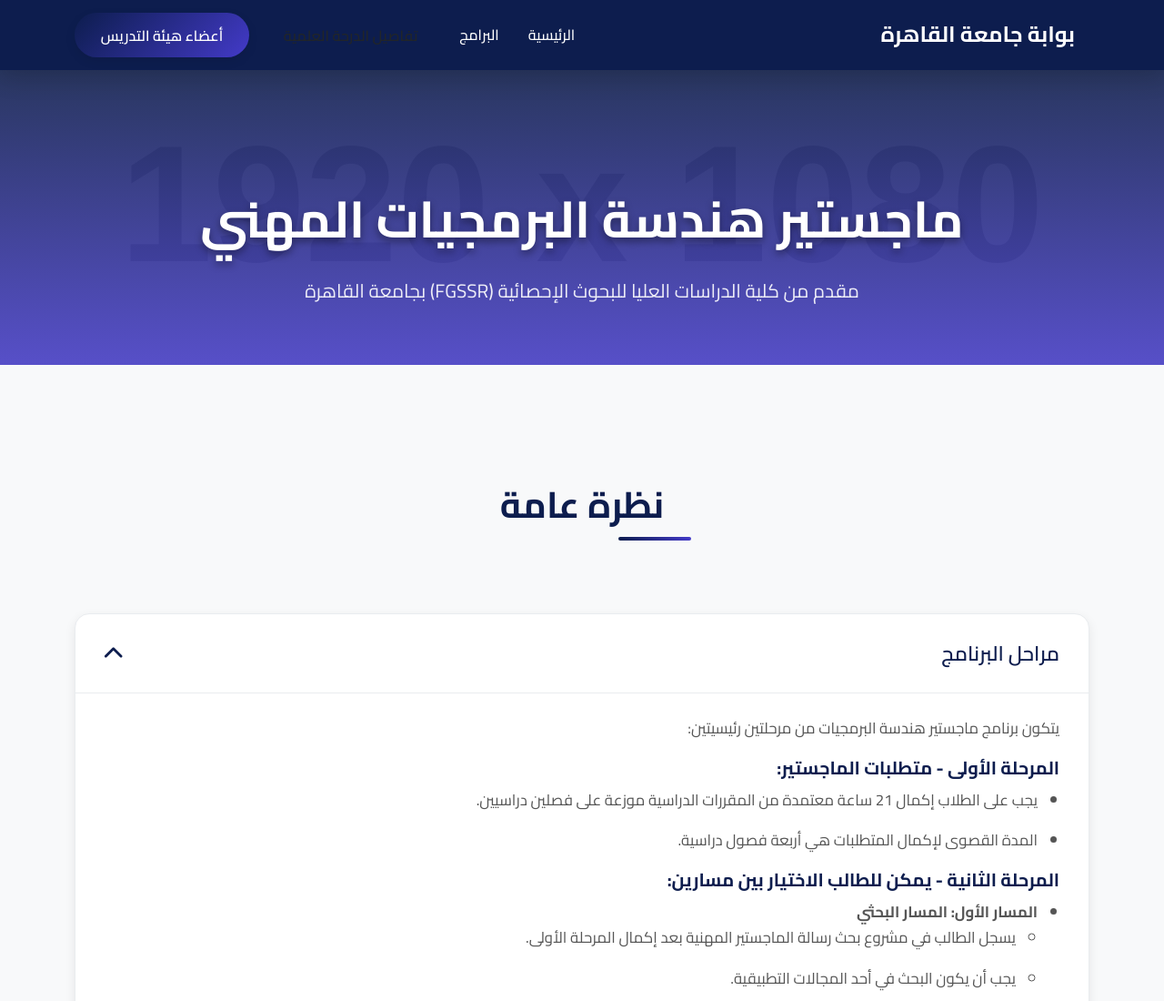
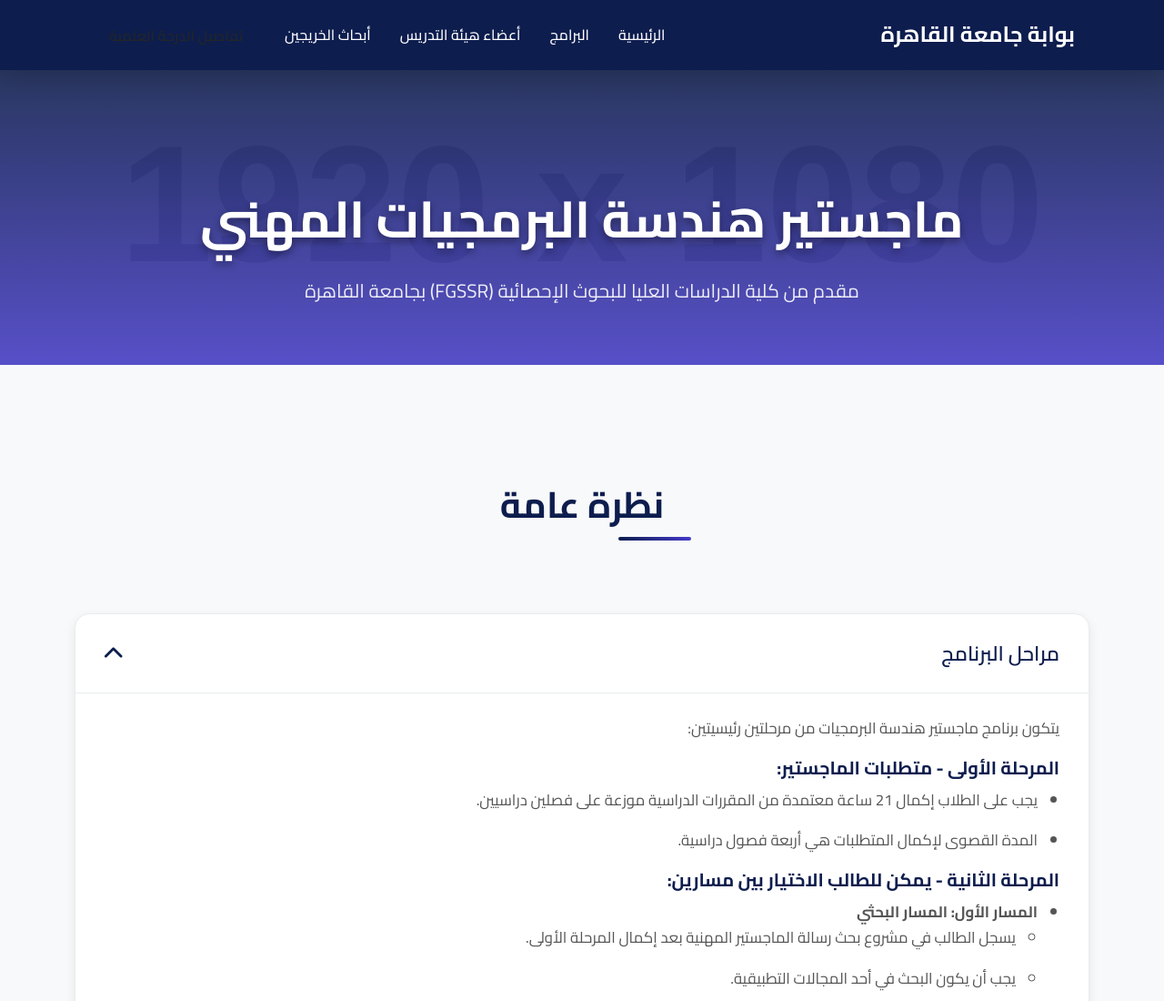
Before and after one commit to astral-fate/Cairo-University-Software-Engineering-Professional-Master-s-Degree, a plain HTML site: page master_swe.html in a window 1280 px wide. Shown: the top 1100 px of the page at 91% size. Drawn offline with nearby package versions, Linux system fonts and the light colour scheme; placeholder pictures from the web are drawn by us.

Commit message:
Update master_swe.html

```diff
--- a/master_swe.html
+++ b/master_swe.html
@@ -295,22 +295,23 @@
   </style>
 </head>
 <body class="lang-ar">
-  <!-- Navigation -->
+
+    <!-- Navigation -->
   <nav class="navbar navbar-expand-lg navbar-dark sticky-top">
     <div class="container">
-      <a class="navbar-brand" href="#main">بوابة جامعة القاهرة</a>
+      <a class="navbar-brand" href="index.html">بوابة جامعة القاهرة</a>
       <button class="navbar-toggler" type="button" data-bs-toggle="collapse" data-bs-target="#navbarNav" aria-controls="navbarNav" aria-expanded="false" aria-label="Toggle navigation">
         <span class="navbar-toggler-icon"></span>
       </button>
       <div class="collapse navbar-collapse" id="navbarNav">
         <ul class="navbar-nav me-auto mb-2 mb-lg-0">
-          <li class="nav-item"><a class="nav-link active" href="index.html">الرئيسية</a></li>
+          <li class="nav-item"><a class="nav-link" href="index.html">الرئيسية</a></li>
           <li class="nav-item"><a class="nav-link" href="programs.html">البرامج</a></li>
-
+          <li class="nav-item"><a class="nav-link" href="facutly.html">أعضاء هيئة التدريس</a></li>
+          <li class="nav-item"><a class="nav-link active" href="research.html">أبحاث الخريجين</a></li>
         </ul>
         <div class="d-flex align-items-center">
-          <button class="btn btn-login ms-2" onclick="window.location.href='master_swe.html'">تفاصيل الدرحة العلمية</button>
-          <button class="btn btn-primary" onclick="window.location.href='facutly.html'">أعضاء هيئة التدريس</button>
+          <button class="btn btn-login ms-2" onclick="window.location.href='master_swe.html'">تفاصيل الدرجة العلمية</button>
         </div>
       </div>
     </div>
```
